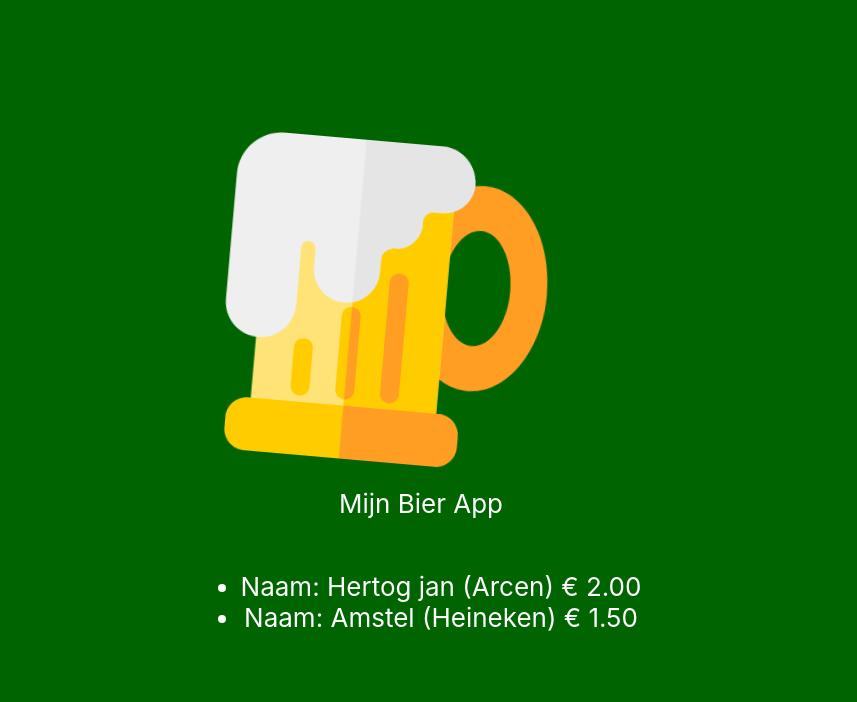
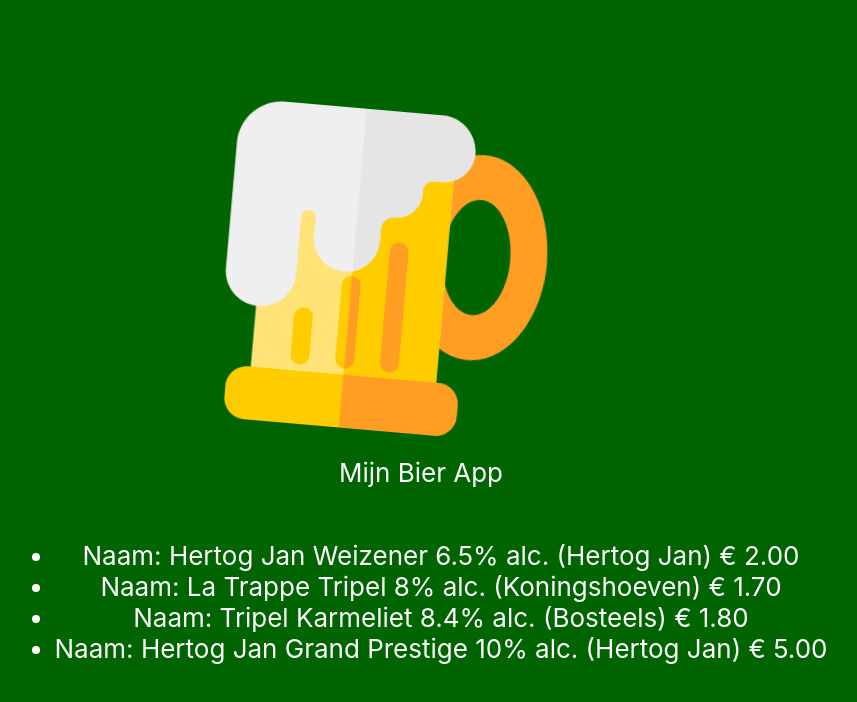
Before and after one commit to mijnbier/app, a React (Create React App) app: page / in a window 1280 px wide. Shown: the top 702 px of the page, without its empty margins (219-1076 px from the left). Built offline with nearby package versions, Linux system fonts and the light colour scheme.

Commit message:
add alc. to BeerListItem

```diff
--- a/src/App.js
+++ b/src/App.js
@@ -5,14 +5,32 @@
 
 const data = [
   {
-    merk:"Hertog jan",
-    brouwerij:"Arcen",
-    price:2
+    brand:"Hertog Jan Weizener",
+    brewery:"Hertog Jan",
+    type: "Weizen",
+    price:2,
+    alc:6.5
   },
   {
-    merk:"Amstel",
-    brouwerij:"Heineken",
-    price:1.50
+    brand:"La Trappe Tripel",
+    brewery:"Koningshoeven",
+    type: "Tripel", //Kan een bier meerdere types hebben?
+    price:1.7,
+    alc:8
+  },
+  {
+    brand:"Tripel Karmeliet",
+    brewery:"Bosteels",
+    type: "Tripel",
+    price:1.80,
+    alc:8.4
+  },
+  {
+    brand:"Hertog Jan Grand Prestige",
+    brewery:"Hertog Jan",
+    type: "Gerstewijn",
+    price:5.00,
+    alc:10
   }
 ]
 
--- a/src/Components/BeerList.js
+++ b/src/Components/BeerList.js
@@ -4,6 +4,6 @@
 
 export default function BeerList(props) {
     return <ul>
-        {props.data.map(item => <BeerListItem merk={item.merk} brouwerij={item.brouwerij} price={item.price}></BeerListItem>)}
+        {props.data.map(item => <BeerListItem brand={item.brand} brewery={item.brewery} alc={item.alc} price={item.price}></BeerListItem>)}
     </ul>
 }
--- a/src/Components/BeerListItem.js
+++ b/src/Components/BeerListItem.js
@@ -3,5 +3,5 @@
 
 export default function BeerListItem(props) {
 
-    return <li>Naam: {props.merk} ({props.brouwerij}) <Price value={props.price} /></li>
+    return <li>Naam: {props.brand} {props.alc}% alc. ({props.brewery})  <Price value={props.price} /></li>
 }
```
